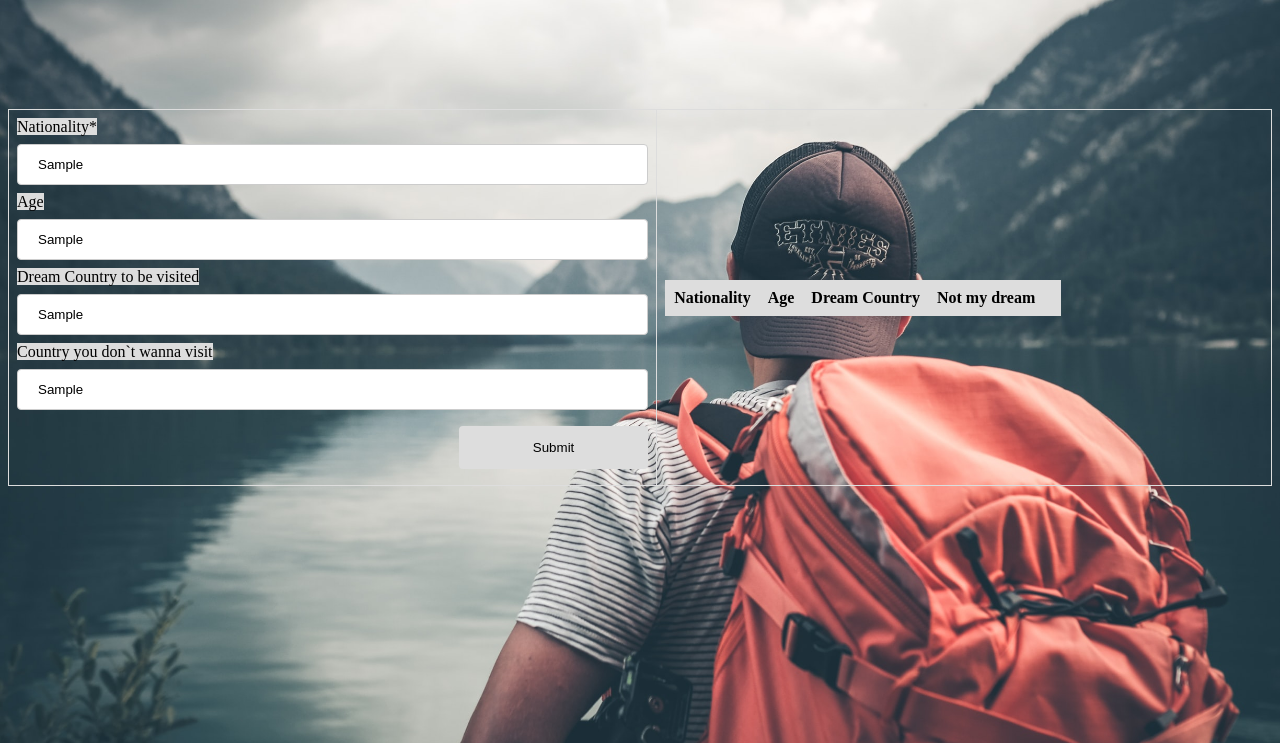
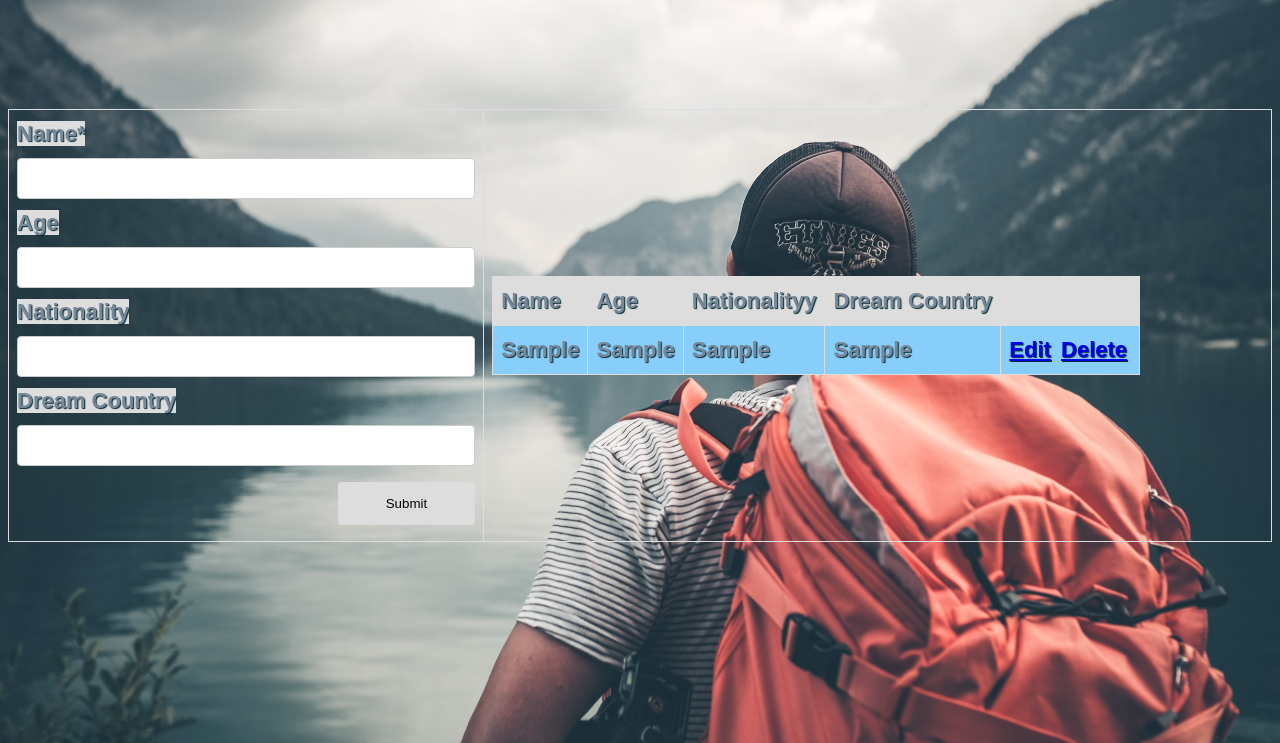
Before and after one commit to MaiconMartinsSilva-2019219/iwa-ca1, a plain HTML site: page index.html in a window 1280 px wide. Both pictures are taken after typing "Sample", "Sample", "Sample", "Sample" into the empty fields and a click on the input "Submit". Shown: the part 57-800 px from the top of the page. Drawn offline with Linux system fonts and the light colour scheme.

Commit message:
updating.comments

```diff
--- a/index.html
+++ b/index.html
@@ -21,22 +21,24 @@
             <td>
                 <!--Here I`m using a function called "onFormSubmit" that is located
                      in my js/add.js, I explain more about this function in the add.js file-->
-                <form onsubmit="event.preventDefault();onFormSubmit();" autocomplete="off">
+                <form onsubmit="event.preventDefault();SubmitForm();" autocomplete="off">
                     <div>
-                        <label>Nationality*</label><label class="validation-error hide" id="NationalityNameValidationError">This field is required.</label>
-                        <input type="text" name="Nationality" id="Nationality">
+                        <!--SECURITY MEASURE,  an error msg will be shown
+                        if you don`t give your name.-->
+                        <label>Name*</label><label class="validation-error hide" id="NameValidationError">This field is required.</label>
+                        <input type="text" name="Name" id="Name">
                     </div>
                     <div>
                         <label>Age</label>
                         <input type="text" name="age" id="age">
                     </div>
                     <div>
-                        <label>Dream Country to be visited</label>
-                        <input type="text" name="dream" id="dream">
+                        <label>Nationality</label>
+                        <input type="text" name="nationality" id="nationality">
                     </div>
                     <div>
-                        <label>Country you don`t wanna visit</label>
-                        <input type="text" name="NoCountry" id="NoCountry">
+                        <label>Dream Country</label>
+                        <input type="text" name="dream" id="dream">
                     </div>
                     <div class="form-action-buttons">
                         <input type="submit" value="Submit">
@@ -48,10 +50,10 @@
                 <table class="list" id="BucketList">
                     <thead>
                         <tr>
-                            <th>Nationality</th>
+                            <th>Name</th>
                             <th>Age</th>
+                            <th>Nationalityy</th>
                             <th>Dream Country</th>
-                            <th>Not my dream</th>
                             <th></th>
                         </tr>
                     </thead>
@@ -62,8 +64,8 @@
             </td>
         </tr>
     </table>
-    <!--Here I`m calling all the CRUD js functions. <script src="js/add.js">-->
-    </script>
+    <!--Here I`m calling all the CRUD js functions. -->
+    <script src="js/add.js"></script>
     <script src="js/edit.js"></script>
     <script src="js/delete.js"></script>
 
--- a/js/add.js
+++ b/js/add.js
@@ -1,7 +1,7 @@
 //just declaring the my initial row will be null
 var selectedRow = null
 
-function onFormSubmit() {
+function SubmitForm() {
     //I`m using this if else statement to tell my program that if row is empty, nothing will be added
     //in case the submit button is pressed, Otherwise the form will be updated.
     if (validate()) {
@@ -17,10 +17,10 @@ function onFormSubmit() {
 function readFormData() {
     //Defining a variable formData, where we gonna access the values of the elements by ID.
     var formData = {};
-    formData["Nationality"] = document.getElementById("Nationality").value;
+    formData["Name"] = document.getElementById("Name").value;
     formData["age"] = document.getElementById("age").value;
+    formData["nationality"] = document.getElementById("nationality").value;
     formData["dream"] = document.getElementById("dream").value;
-    formData["NoCountry"] = document.getElementById("NoCountry").value;
     return formData;
 }
 
@@ -30,37 +30,37 @@ function insertNewRecord(data) {
     var table = document.getElementById("BucketList").getElementsByTagName('tbody')[0];
     var newRow = table.insertRow(table.length);
 
-    //in the cell position '0' I want add the data that was typed in the 'Nationality field'
+    //in the cell position '0' I want add the data that was typed in the 'Name' field'
     cell1 = newRow.insertCell(0);
-    cell1.innerHTML = data.Nationality;
+    cell1.innerHTML = data.Name;
 
     //in the cell position '1' I want add the data that was typed in the 'age' field'
     cell2 = newRow.insertCell(1);
     cell2.innerHTML = data.age;
 
-    //in the cell position '2' I want add the data that was typed in the 'dream' field'
+    //in the cell position '2' I want add the data that was typed in the 'nationality' field'
     cell3 = newRow.insertCell(2);
-    cell3.innerHTML = data.dream;
+    cell3.innerHTML = data.nationality;
 
-    //in the cell position '3' I want add the data that was typed in the 'NoCountry field'
+    //in the cell position '3' I want add the data that was typed in the 'dream field'
     cell4 = newRow.insertCell(3);
-    cell4.innerHTML = data.NoCountry;
+    cell4.innerHTML = data.dream;
 
     //in the cell position '4' I want add the buttons 'Edit'and 'Delete'
     cell4 = newRow.insertCell(4);
     cell4.innerHTML =
-        //I`m adding an event onclick, so in this way I wanna my function 'onEdit' to happen
+        //I`m adding an event onclick, so in this way I wanna my function 'Edit' to happen
         //when the button is clicked, and I did pretty much the same for the 'onDelete'function
-        `<a onClick="onEdit(this)">Edit</a>
-                       <a onClick="onDelete(this)">Delete</a>`;
+        `<a onClick="Edit(this)">Edit</a>
+                       <a onClick="Delete(this)">Delete</a>`;
 }
 
 function resetForm() {
     //Once the values has been submited I wanted my fields to be empty, in order to add
     //more information.
-    document.getElementById("Nationality").value = "";
+    document.getElementById("Name").value = "";
     document.getElementById("age").value = "";
+    document.getElementById("nationality").value = "";
     document.getElementById("dream").value = "";
-    document.getElementById("NoCountry").value = "";
     selectedRow = null;
 }
--- a/js/delete.js
+++ b/js/delete.js
@@ -1,4 +1,4 @@
-function onDelete(td) {
+function Delete(td) {
     //This function I`m deleting the elements in the rows,
     //also a confirmation message will be shown to confirm that
     //the row will be deleted.
@@ -10,18 +10,18 @@ function onDelete(td) {
 }
 //Here I`m doing some validations for security reasons,
 //incase you try to submit without telling the program
-//your Nationality you wont be able to submit, the field 'Natioanality'is mandatory
+//your Name you wont be able to submit, the field 'Name'is mandatory
 //if not filled , you won`t be able to proceed
 
 function validate() {
     isValid = true;
-    if (document.getElementById("Nationality").value == "") {
+    if (document.getElementById("Name").value == "") {
         isValid = false;
-        document.getElementById("NationalityNameValidationError").classList.remove("hide");
+        document.getElementById("NameValidationError").classList.remove("hide");
     } else {
         isValid = true;
-        if (!document.getElementById("NationalityNameValidationError").classList.contains("hide"))
-            document.getElementById("NationalityNameValidationError").classList.add("hide");
+        if (!document.getElementById("NameValidationError").classList.contains("hide"))
+            document.getElementById("NameValidationError").classList.add("hide");
     }
     return isValid;
 }
--- a/js/edit.js
+++ b/js/edit.js
@@ -1,17 +1,17 @@
-function onEdit(td) {
+function Edit(td) {
     //This function I will be able to edit my elements, and I`m using the "innerHTML"
     // to return the current source of the element including any changes that has been made
     selectedRow = td.parentElement.parentElement;
-    document.getElementById("Nationality").value = selectedRow.cells[0].innerHTML;
+    document.getElementById("Name").value = selectedRow.cells[0].innerHTML;
     document.getElementById("age").value = selectedRow.cells[1].innerHTML;
-    document.getElementById("dream").value = selectedRow.cells[2].innerHTML;
-    document.getElementById("NoCountry").value = selectedRow.cells[3].innerHTML;
+    document.getElementById("nationality").value = selectedRow.cells[2].innerHTML;
+    document.getElementById("dream").value = selectedRow.cells[3].innerHTML;
 }
 
 function updateRecord(formData) {
     //Here I`m updating them
-    selectedRow.cells[0].innerHTML = formData.Nationality;
+    selectedRow.cells[0].innerHTML = formData.Name;
     selectedRow.cells[1].innerHTML = formData.age;
-    selectedRow.cells[2].innerHTML = formData.dream;
-    selectedRow.cells[3].innerHTML = formData.NoCountry;
+    selectedRow.cells[2].innerHTML = formData.nationality;
+    selectedRow.cells[3].innerHTML = formData.dream;
 }
--- a/pretty.css
+++ b/pretty.css
@@ -49,6 +49,13 @@ th {
     border: 1px solid #dddddd;
     text-align: left;
     padding: 8px;
+    color: lightslategray;
+    font-family: 'Julius Sans One', sans-serif;
+    font-size: 22px;
+    font-weight: bold;
+    line-height: 32px;
+    margin: 0 0 24px;
+    text-shadow: 1px 1px 1px #082b34;
 }
 
 tr:nth-child(even),
```
Also changed, not shown: img/world.jpg (deleted), 1 other file.
